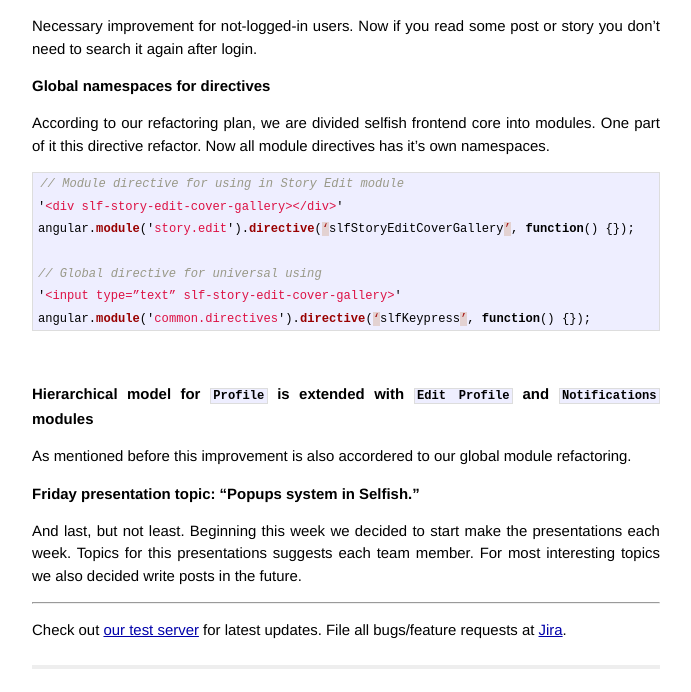
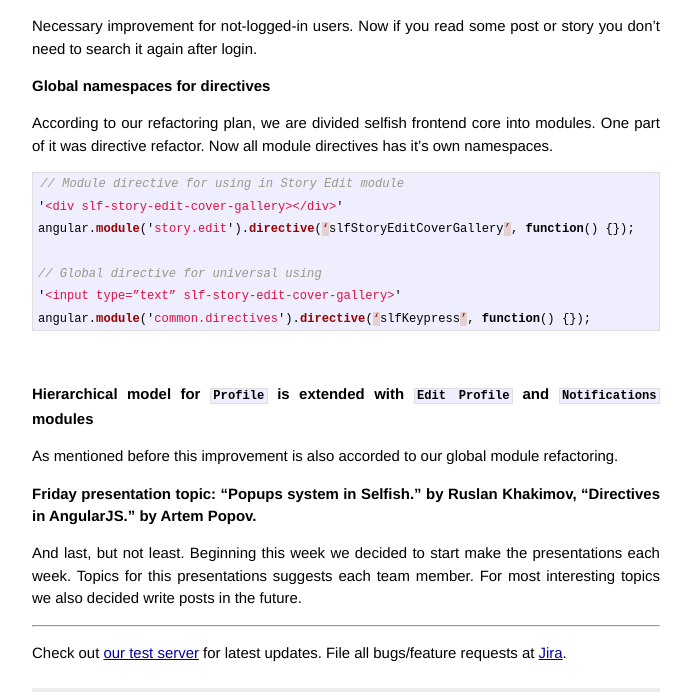
Before and after one commit to SelfishInc/weekly-digest, a Jekyll site: the page built from _posts/2013-11-08-refactor-it.markdown, in a window 1280 px wide. Shown: the part 740-1432 px from the top of the page, without its empty margins (294-985 px from the left). Built offline with Jekyll 4.4.1, drawn with Linux system fonts in a browser that asks for light colours; Markdown is read by kramdown in place of the engine named in the settings; before the commit the page ends 1409 px from its top, so only the background shows below that.

Commit message:
some fixes

```diff
--- a/_posts/2013-11-08-refactor-it.markdown
+++ b/_posts/2013-11-08-refactor-it.markdown
@@ -19,7 +19,7 @@
 Necessary improvement for not-logged-in users. Now if you read some post or story you don’t need to search it again after login.
 
 # Global namespaces for directives
-According to our refactoring plan, we are divided selfish frontend core into modules. One part of it this directive refactor. Now all module directives has it’s own namespaces.
+According to our refactoring plan, we are divided selfish frontend core into modules. One part of it was directive refactor. Now all module directives has it’s own namespaces.
 
 {% highlight javascript %}
 // Module directive for using in Story Edit module
@@ -35,9 +35,9 @@
 
 # Hierarchical model for `Profile` is extended with `Edit Profile` and `Notifications` modules
 
-As mentioned before this improvement is also accordered to our global module refactoring.
+As mentioned before this improvement is also accorded to our global module refactoring.
 
-# Friday presentation topic: "Popups system in Selfish."
+# Friday presentation topic: "Popups system in Selfish." by Ruslan Khakimov, "Directives in AngularJS." by Artem Popov.
 And last, but not least. Beginning this week we decided to start make the presentations each week. Topics for this presentations suggests each team member. For most interesting topics we also decided write posts in the future.
 
 * * *
```
Also changed, not shown: 1 other file.
